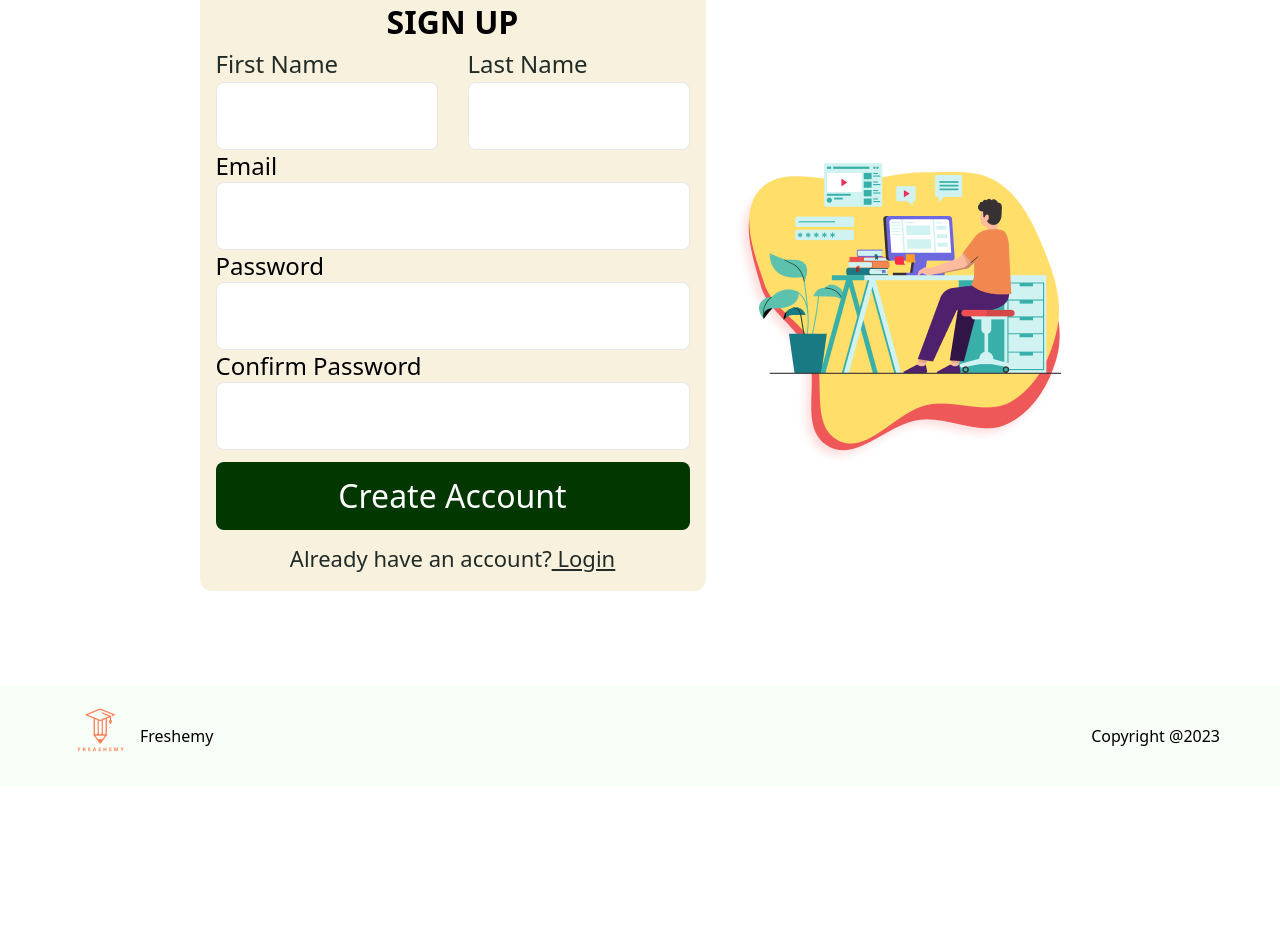
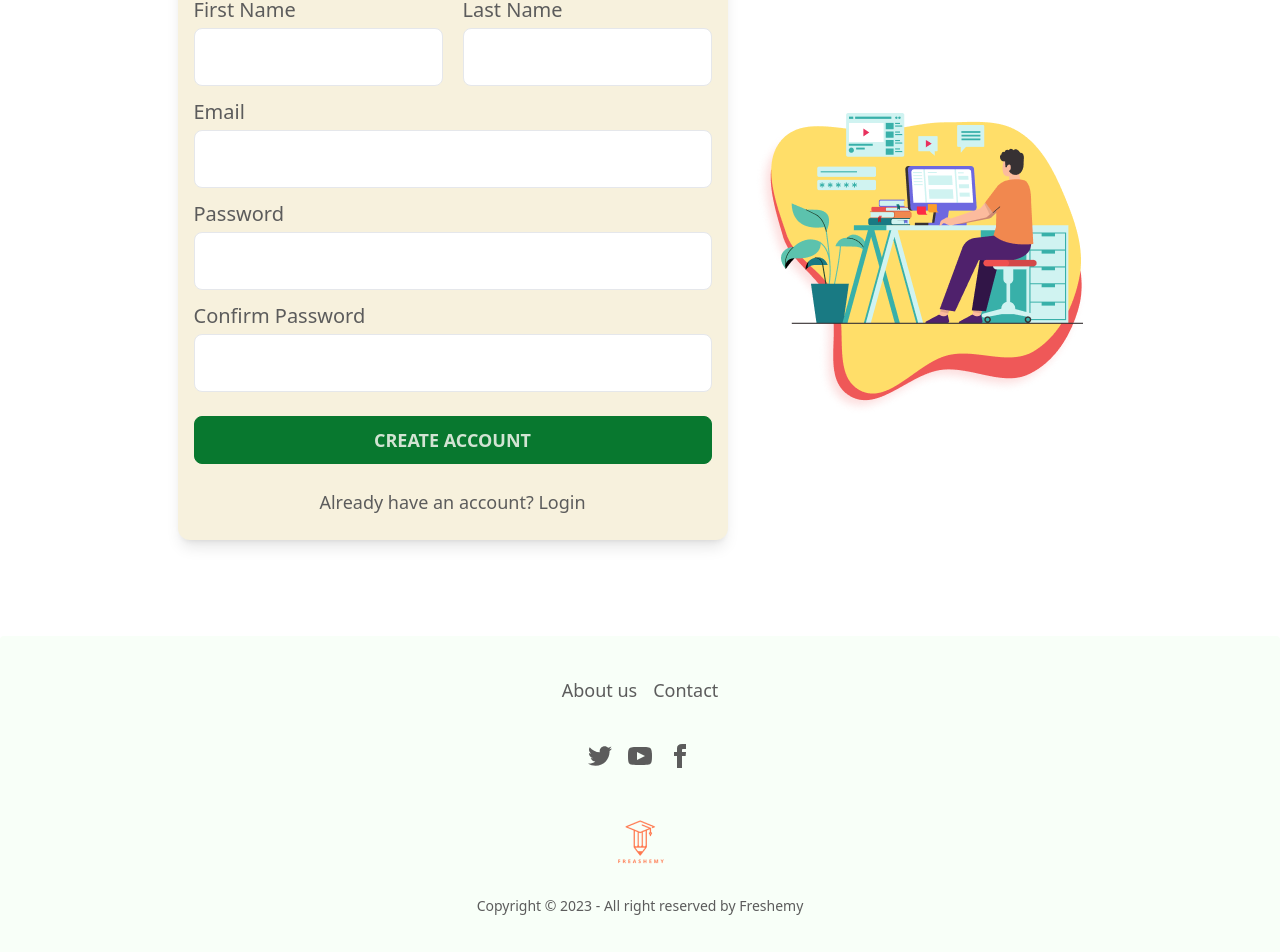
Before and after one commit to tdat7749/Freshemy, a React (Create React App) app in the folder frontend/: page /register in a window 1280 px wide. Shown: the part 264-1216 px from the top of the page. Before the commit the page ends 1050 px from the top, so only its background shows below. Built offline with nearby package versions, Linux system fonts and the light colour scheme.

Commit message:
Fix bug: Update UI header, footer + authen UI

```diff
--- a/frontend/src/components/Footer.tsx
+++ b/frontend/src/components/Footer.tsx
@@ -4,15 +4,53 @@ import Logo from "../assets/images/logo.png";
 const Footer: React.FC = () => {
     return (
         <>
-            <div className="mt-auto bottom-0 left-0 right-0 h-[100px] bg-background">
-                <div className="w-full flex items-center justify-between py-[10px] px-4 tablet:px-[60px]">
-                    <div className="flex items-center justify-center">
-                        <img src={Logo} alt="Logo" className="" />
-                        <h3 className="">Freshemy</h3>
+            <footer className="footer footer-center p-10 bg-background text-base-content rounded ">
+                <div className="grid grid-flow-col gap-4">
+                    <span className="link text-lg no-underline hover:opacity-80">About us</span>
+                    <span className="link text-lg no-underline hover:opacity-80">Contact</span>
+                </div>
+                <div>
+                    <div className="grid grid-flow-col gap-4">
+                        <div>
+                            <svg
+                                xmlns="http://www.w3.org/2000/svg"
+                                width="24"
+                                height="24"
+                                viewBox="0 0 24 24"
+                                className="fill-current"
+                            >
+                                <path d="M24 4.557c-.883.392-1.832.656-2.828.775 1.017-.609 1.798-1.574 2.165-2.724-.951.564-2.005.974-3.127 1.195-.897-.957-2.178-1.555-3.594-1.555-3.179 0-5.515 2.966-4.797 6.045-4.091-.205-7.719-2.165-10.148-5.144-1.29 2.213-.669 5.108 1.523 6.574-.806-.026-1.566-.247-2.229-.616-.054 2.281 1.581 4.415 3.949 4.89-.693.188-1.452.232-2.224.084.626 1.956 2.444 3.379 4.6 3.419-2.07 1.623-4.678 2.348-7.29 2.04 2.179 1.397 4.768 2.212 7.548 2.212 9.142 0 14.307-7.721 13.995-14.646.962-.695 1.797-1.562 2.457-2.549z"></path>
+                            </svg>
+                        </div>
+                        <div>
+                            <svg
+                                xmlns="http://www.w3.org/2000/svg"
+                                width="24"
+                                height="24"
+                                viewBox="0 0 24 24"
+                                className="fill-current"
+                            >
+                                <path d="M19.615 3.184c-3.604-.246-11.631-.245-15.23 0-3.897.266-4.356 2.62-4.385 8.816.029 6.185.484 8.549 4.385 8.816 3.6.245 11.626.246 15.23 0 3.897-.266 4.356-2.62 4.385-8.816-.029-6.185-.484-8.549-4.385-8.816zm-10.615 12.816v-8l8 3.993-8 4.007z"></path>
+                            </svg>
+                        </div>
+                        <div>
+                            <svg
+                                xmlns="http://www.w3.org/2000/svg"
+                                width="24"
+                                height="24"
+                                viewBox="0 0 24 24"
+                                className="fill-current"
+                            >
+                                <path d="M9 8h-3v4h3v12h5v-12h3.642l.358-4h-4v-1.667c0-.955.192-1.333 1.115-1.333h2.885v-5h-3.808c-3.596 0-5.192 1.583-5.192 4.615v3.385z"></path>
+                            </svg>
+                        </div>
                     </div>
-                    <span className="">Copyright @2023</span>
                 </div>
-            </div>
+                <div>
+                    <img src={Logo} alt="Logo" className="" />
+                    <p className="font-medium">Copyright © 2023 - All right reserved by Freshemy</p>
+                </div>
+            </footer>
         </>
     );
 };
--- a/frontend/src/components/Header.tsx
+++ b/frontend/src/components/Header.tsx
@@ -21,7 +21,7 @@ const Header: React.FC<HeaderProps> = ({ isLogin }) => {
                 ></div>
             )}
 
-            <div className="w-full h-[100px] max-w-full bg-background shadow-sm fixed top-0 left-0 z-[10]">
+            <header className="w-full h-[100px] max-w-full bg-background shadow-sm fixed top-0 left-0 z-[10]">
                 <div className="w-full h-full flex items-center py-[10px] px-4 tablet:px-[60px]">
                     <Link to={"/"} className="w-[60px] h-[60px] shrink-0">
                         <img src={Logo} alt="Logo"/>
@@ -37,13 +37,13 @@ const Header: React.FC<HeaderProps> = ({ isLogin }) => {
                     {isLogin ? (
                         <>
                             <div className="ml-auto flex shrink-0 items-center">
-                                <Link to={"/all-courses"} className="hidden tablet:block min-w-fit mr-5">
+                                <Link to={"/all-courses"} className="hidden tablet:block min-w-fit mr-5 font-medium hover:opacity-80 cursor-pointer">
                                     All Courses
                                 </Link>
-                                <Link to={"/my-enrolled-courses"} className="hidden tablet:block min-w-fit mr-5">
+                                <Link to={"/my-enrolled-courses"} className="hidden tablet:block min-w-fit mr-5 font-medium hover:opacity-80 cursor-pointer">
                                     Enroll Course
                                 </Link>
-                                <Link to={"/my-courses"} className="hidden tablet:block min-w-fit mr-5">
+                                <Link to={"/my-courses"} className="hidden tablet:block min-w-fit mr-5 font-medium hover:opacity-80 cursor-pointer">
                                     My Courses
                                 </Link>
                                 <div
@@ -59,20 +59,20 @@ const Header: React.FC<HeaderProps> = ({ isLogin }) => {
                             </div>
                         </>
                     ) : (
-                        <div className="ml-auto flex sh items-center">
-                            <span className="hidden tablet:block min-w-fit mr-4">All Courses</span>
+                        <div className="ml-auto flex items-center">
+                            <span className="hidden tablet:block min-w-fit mr-4 font-medium hover:opacity-80 cursor-pointer">All Courses</span>
                             <Link to="/login">
-                                <button className="py-2 px-4 mr-1 bg-switch rounded-lg text-white hover:opacity-80">
+                                <button className="btn btn-primary text-lg">
                                     Login
                                 </button>
                             </Link>
                             <Link to="/register">
-                                <button className="py-[7px] px-4 border-[1px] border-black rounded-lg">Signup</button>
+                                <button className="btn btn-outline ml-3 text-lg">Signup</button>
                             </Link>
                         </div>
                     )}
                 </div>
-            </div>
+            </header>
         </>
     );
 };
--- a/frontend/src/pages/Register.tsx
+++ b/frontend/src/pages/Register.tsx
@@ -24,7 +24,6 @@ const Register: FC = () => {
 
     if (isLogin) return <Navigate to={"/"} />;
 
-
     const initialValues: RegisterType = {
         first_name: "",
         last_name: "",
@@ -45,8 +44,9 @@ const Register: FC = () => {
 
     return (
         <>
-            <div className="mt-[150px] h-screen flex items-center justify-center">
-                <div className="bg-primary m-4 rounded-xl tablet:w-[506px]">
+            <div className="container mx-auto">
+                <div className="min-h-screen h-full mt-[100px] flex items-center justify-center">
+                    <div className="bg-primary m-4 rounded-xl shadow-lg">
                         <Formik
                             initialValues={initialValues}
                             validationSchema={registerValidationSchema}
@@ -55,11 +55,11 @@ const Register: FC = () => {
                         >
                             {(formik) => (
                                 <form onSubmit={formik.handleSubmit} className="p-4" onChange={handleDeleteMessage}>
-                                <h1 className="font-bold text-[32px] text-center">SIGN UP</h1>
+                                    <h1 className="font-bold text-[32px] text-center text-title">SIGN UP</h1>
 
-                                <div className="flex gap-[30px] shrink-0">
-                                    <div className="flex-1">
-                                        <label htmlFor="first_name" className="text-[24px] text-text">
+                                    <div className="flex gap-5 shrink-0 mb-3">
+                                        <div className="flex-1 flex flex-col">
+                                            <label htmlFor="first_name" className="text-sm mb-1 tablet:text-xl">
                                                 First Name
                                             </label>
                                             <Field
@@ -69,7 +69,7 @@ const Register: FC = () => {
                                                     formik.errors.first_name && formik.touched.first_name
                                                         ? "border-error"
                                                         : ""
-                                            } w-full h-[68px] rounded-[8px] px-[8px] border-[1px] outline-none`}
+                                                } px-2 py-4 rounded-lg border-[1px] outline-none max-w-sm`}
                                             />
                                             <ErrorMessage
                                                 name="first_name"
@@ -77,8 +77,8 @@ const Register: FC = () => {
                                                 className="text-[14px] text-error font-medium"
                                             />
                                         </div>
-                                    <div className="flex-1">
-                                        <label htmlFor="last_name" className="text-[24px] text-text">
+                                        <div className="flex-1 flex flex-col">
+                                            <label htmlFor="last_name" className="text-sm mb-1 tablet:text-xl">
                                                 Last Name
                                             </label>
                                             <Field
@@ -88,7 +88,7 @@ const Register: FC = () => {
                                                     formik.errors.last_name && formik.touched.last_name
                                                         ? "border-error"
                                                         : ""
-                                            } w-full h-[68px] rounded-[8px] px-[8px] border-[1px] outline-none`}
+                                                } px-2 py-4 rounded-lg border-[1px] outline-none max-w-sm`}
                                             />
                                             <ErrorMessage
                                                 name="last_name"
@@ -97,8 +97,8 @@ const Register: FC = () => {
                                             />
                                         </div>
                                     </div>
-                                <div className="">
-                                    <label htmlFor="email" className="text-[24px] text-xl mb-1 tablet:text-2xl">
+                                    <div className="mb-3">
+                                        <label htmlFor="email" className="text-sm block mb-1 tablet:text-xl">
                                             Email
                                         </label>
                                         <Field
@@ -106,7 +106,7 @@ const Register: FC = () => {
                                             name="email"
                                             className={`${
                                                 formik.errors.email && formik.touched.email ? "border-error" : ""
-                                        } w-full h-[68px] rounded-[8px] px-[8px] border-[1px] outline-none`}
+                                            } px-2 py-4 rounded-lg border-[1px] outline-none w-full`}
                                         />
                                         <ErrorMessage
                                             name="email"
@@ -114,8 +114,8 @@ const Register: FC = () => {
                                             className="text-[14px] text-error font-medium"
                                         />
                                     </div>
-                                <div className="">
-                                    <label htmlFor="password" className="text-xl mb-1 tablet:text-2xl">
+                                    <div className="mb-3">
+                                        <label htmlFor="password" className="text-sm block mb-1 tablet:text-xl">
                                             Password
                                         </label>
                                         <Field
@@ -123,7 +123,7 @@ const Register: FC = () => {
                                             name="password"
                                             className={`${
                                                 formik.errors.password && formik.touched.password ? "border-error" : ""
-                                        } w-full h-[68px] rounded-[8px] px-[8px] border-[1px] outline-none`}
+                                            } px-2 py-4 rounded-lg border-[1px] outline-none w-full`}
                                         />
                                         <ErrorMessage
                                             name="password"
@@ -131,8 +131,8 @@ const Register: FC = () => {
                                             className="text-[14px] text-error font-medium"
                                         />
                                     </div>
-                                <div className="">
-                                    <label htmlFor="confirm_password" className="text-xl mb-1 tablet:text-2xl">
+                                    <div className="mb-3">
+                                        <label htmlFor="confirm_password" className="text-sm block mb-1 tablet:text-xl">
                                             Confirm Password
                                         </label>
                                         <Field
@@ -142,7 +142,7 @@ const Register: FC = () => {
                                                 formik.errors.confirm_password && formik.touched.confirm_password
                                                     ? "border-error"
                                                     : ""
-                                        } w-full h-[68px] rounded-[8px] px-[8px] border-[1px] outline-none`}
+                                            } px-2 py-4 rounded-lg border-[1px] outline-none w-full`}
                                         />
                                         <ErrorMessage
                                             name="confirm_password"
@@ -153,22 +153,24 @@ const Register: FC = () => {
                                             <span className="text-[14px] text-error font-medium">{errorMessage}</span>
                                         )}
                                         {successMessage !== "" && (
-                                        <span className="text-[14px] text-success font-medium">{successMessage}</span>
+                                            <span className="text-[14px] text-success font-medium">
+                                                {successMessage}
+                                            </span>
                                         )}
                                     </div>
                                     <div className="py-[12px]">
                                         <button
-                                        disabled={(errorMessage !== "") ? true:false}
+                                            disabled={errorMessage !== "" ? true : false}
                                             type="submit"
-                                        className="bg-switch hover:opacity-80 text-white h-[68px] py-[8px] font-medium text-[32px] rounded-lg w-full active:active:bg-green-700 disabled:opacity-50"
+                                            className="btn btn-primary w-full text-lg"
                                         >
                                             Create Account
                                         </button>
                                     </div>
                                     <div className="text-center space-y-[8px]">
-                                    <p className="text-text font-normal text-[20px] tablet:text-[22px]">
+                                        <p className="block mt-3 mb-2 text-center text-lg">
                                             Already have an account?
-                                        <span className="underline">
+                                            <span className="font-medium hover:opacity-80">
                                                 <Link to={"/login"}> Login</Link>
                                             </span>
                                         </p>
@@ -177,8 +179,9 @@ const Register: FC = () => {
                             )}
                         </Formik>
                     </div>
-                <div className="hidden laptop:block">
-                    <img src={Skeleton} />
+                    <div className="hidden laptop:block transition ease-in-out hover:scale-110 duration-200">
+                        <img src={Skeleton} alt="Freshemy"/>
+                    </div>
                 </div>
             </div>
         </>
--- a/frontend/tailwind.config.js
+++ b/frontend/tailwind.config.js
@@ -14,7 +14,7 @@ module.exports = {
                 background: "#F8FFF8",
                 primary: "#F7F1DD",
                 error: "#FF0000",
-                switch: "#033700",
+                title: "#087930",
                 bgForm: "#F7F1DD",
                 text: "#212B27",
                 backgroundHover: "#FFCF90",
@@ -26,14 +26,14 @@ module.exports = {
     daisyui: {
         themes: [
             {
-                // mytheme: {
-                //     primary: "#555555",
-                //     secondary: "#ff0000",
-                //     "base-100": "#fff",
-                //     "base-content": "#5c5c5c",
-                //     accent: "#FAFAFA",
-                //     neutral: "#000",
-                // },
+                mytheme: {
+                    primary: "#087930",
+                    secondary: "#ff0000",
+                    "base-100": "#fff",
+                    "base-content": "#5c5c5c",
+                    accent: "#FAFAFA",
+                    neutral: "#000",
+                },
             },
         ],
     },
```
Also changed, not shown: frontend/src/pages/ForgotPassword.tsx (+21 -18 lines), frontend/src/pages/Login.tsx (+23 -16 lines), frontend/src/pages/ResetPassword.tsx (+18 -17 lines). Lines whose indentation alone changed are shown as unchanged.
